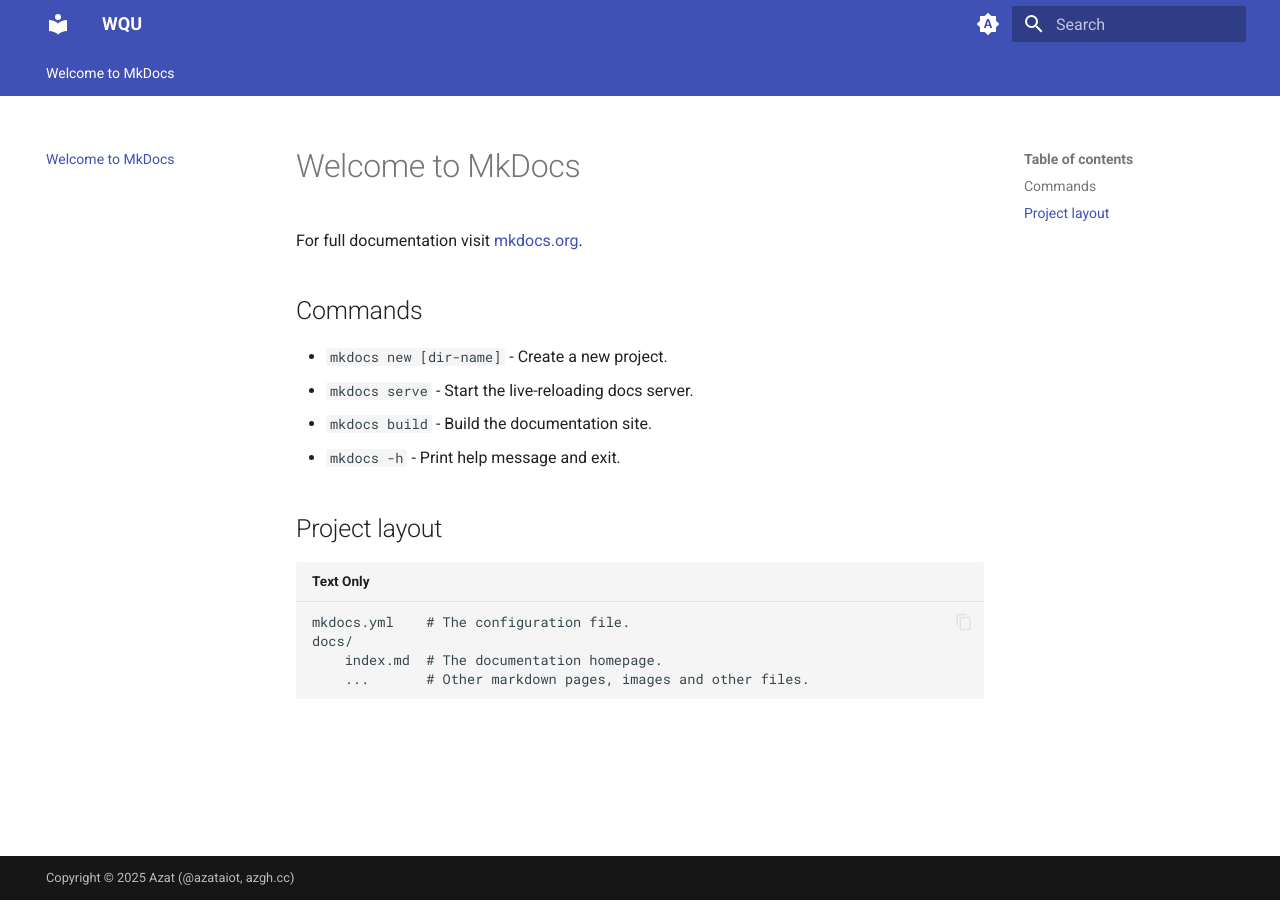
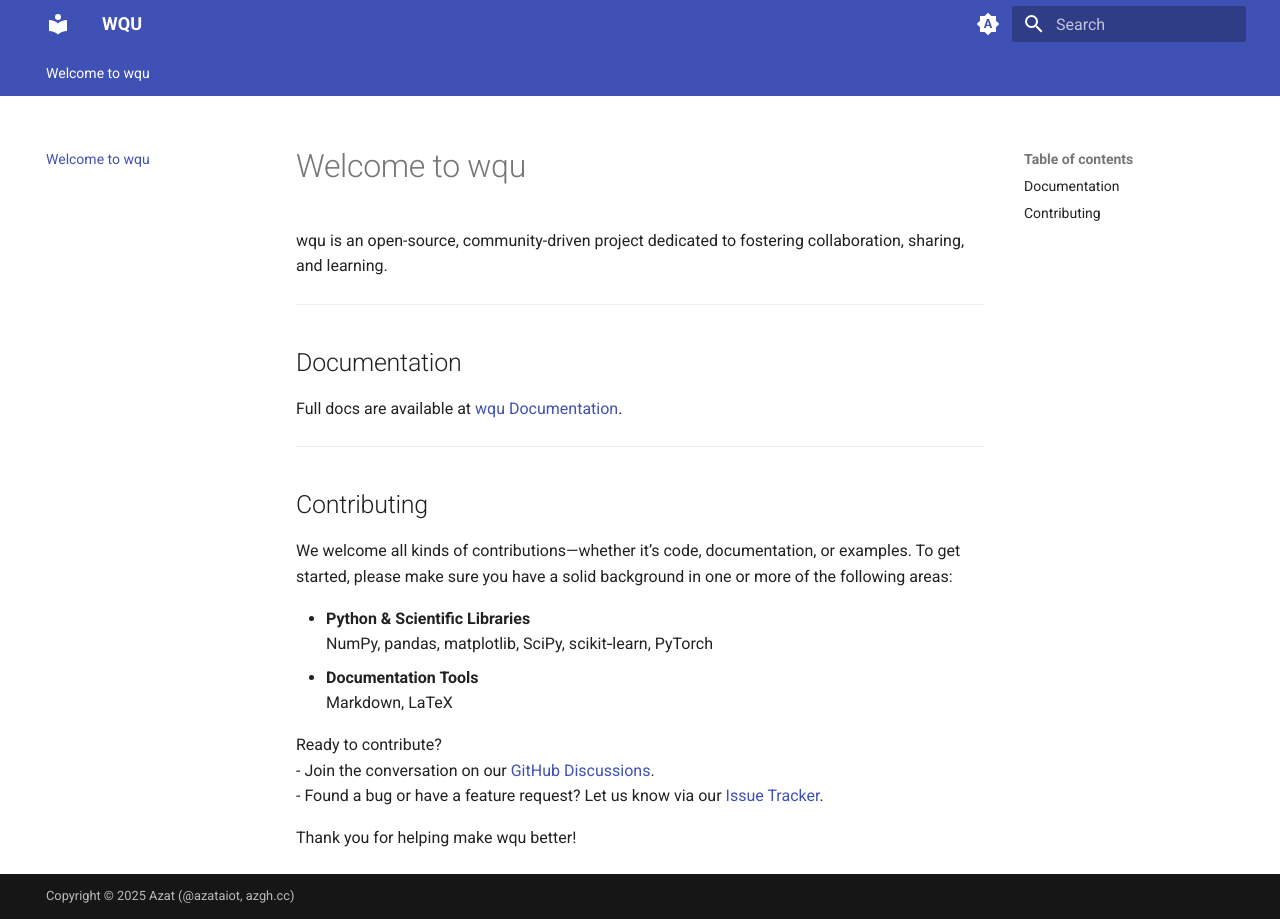
Before and after one commit to azataiot/wqu, an MkDocs documentation site: the page built from docs/index.md, in a window 1280 px wide. Built offline with MkDocs 1.6.1 and Material for MkDocs 9.7.7, drawn with Linux system fonts in a browser that asks for light colours.

Commit message:
updated the intro for docs

```diff
--- a/docs/index.md
+++ b/docs/index.md
@@ -1,17 +1,26 @@
-# Welcome to MkDocs
+# Welcome to wqu
 
-For full documentation visit [mkdocs.org](https://www.mkdocs.org).
+wqu is an open-source, community-driven project dedicated to fostering collaboration, sharing, and learning.
 
-## Commands
+---
 
-* `mkdocs new [dir-name]` - Create a new project.
-* `mkdocs serve` - Start the live-reloading docs server.
-* `mkdocs build` - Build the documentation site.
-* `mkdocs -h` - Print help message and exit.
+## Documentation
 
-## Project layout
+Full docs are available at [wqu Documentation](https://azgh.cc/wqu).
 
-    mkdocs.yml    # The configuration file.
-    docs/
-        index.md  # The documentation homepage.
-        ...       # Other markdown pages, images and other files.
+---
+
+## Contributing
+
+We welcome all kinds of contributions—whether it’s code, documentation, or examples. To get started, please make sure you have a solid background in one or more of the following areas:
+
+- **Python & Scientific Libraries**
+  NumPy, pandas, matplotlib, SciPy, scikit‑learn, PyTorch
+- **Documentation Tools**
+  Markdown, LaTeX
+
+Ready to contribute?
+- Join the conversation on our [GitHub Discussions](https://github.com/azataiot/wqu/discussions).
+- Found a bug or have a feature request? Let us know via our [Issue Tracker](https://github.com/azataiot/wqu/issues).
+
+Thank you for helping make wqu better!
```
